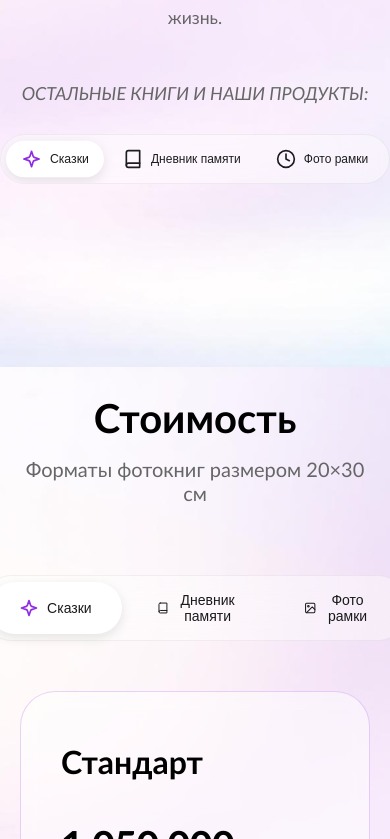
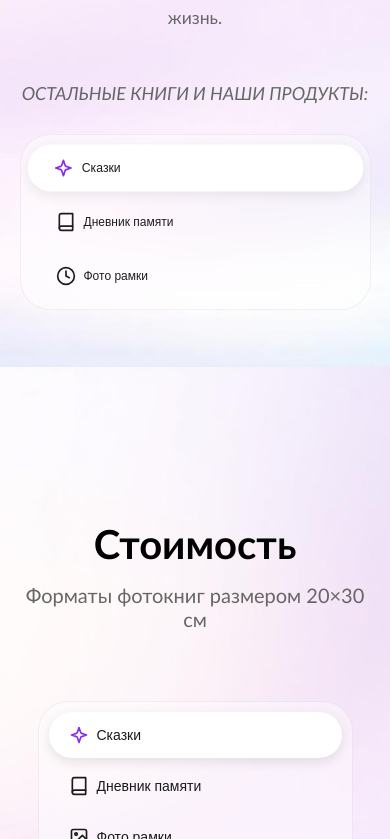
Before and after one commit to cxAbdulloh/Skazki, a React (Vite) app: page / in a window 390 px wide. Shown: the part 2165-3004 px from the top of the page. Built offline with nearby package versions, Linux system fonts and the light colour scheme.

Commit message:
add the new section

```diff
--- a/src/Components/BooksSection/BooksSection.css
+++ b/src/Components/BooksSection/BooksSection.css
@@ -325,7 +325,6 @@
   width: 80%;
   left: 10%;
 }
-
 
 .products-selector-wrapper.text-fade {
   opacity: 0.2;
@@ -808,19 +807,58 @@
   background: rgba(255, 255, 255, 0.2);
 }
 
-
 @media (max-width: 768px) {
   .book-tab-controller {
-    width: 100%;
+    width: fit-content;
+    margin: 30px auto;
+    display: flex;
+    flex-wrap: nowrap;
     overflow-x: auto;
     justify-content: center;
+    -webkit-overflow-scrolling: touch;
   }
 
   .book-tab-btn {
-    padding: 8px 15px;
+    padding: 10px 20px;
+    flex-shrink: 0;
   }
 
   .book-tab-btn span {
     font-size: 12px;
   }
 }
+
+@media (max-width: 400px) {
+  .book-tab-controller {
+    flex-direction: column;
+    width: 90%;
+    border-radius: 30px;
+    padding: 10px;
+    gap: 8px;
+  }
+
+  .book-tab-btn {
+    width: 100%;
+    justify-content: center;
+    padding: 12px;
+  }
+}
+.book-tab-btn {
+  display: flex;
+  align-items: center;
+  gap: 8px;
+  padding: 13px 25px;
+  border: none;
+  background: transparent;
+  border-radius: 25px;
+  cursor: pointer;
+  transition: all 0.3s ease;
+  color: #1d1d1f;
+  white-space: nowrap;
+  justify-content: flex-start;
+}
+
+.book-tab-btn.active {
+  background: #fff;
+  box-shadow: 0 4px 12px rgba(0, 0, 0, 0.08);
+}
--- a/src/Components/PriceSection/PriceSection.css
+++ b/src/Components/PriceSection/PriceSection.css
@@ -230,7 +230,6 @@
   flex-shrink: 0;
 }
 
-/* Apple Colors */
 .icon-container.blue {
   background: #e3f2fd;
   color: #0071e3;
@@ -315,3 +314,17 @@
   width: 100%;
   max-width: 1100px;
 }
+@media (max-width: 400px) {
+  .tab-controller {
+    flex-direction: column;
+    width: 90%;
+    border-radius: 30px;
+    padding: 10px;
+  }
+
+  .tab-btn {
+    width: 100%;
+    justify-content: flex-start;
+    padding: 13px 20px;
+  }
+}
```
